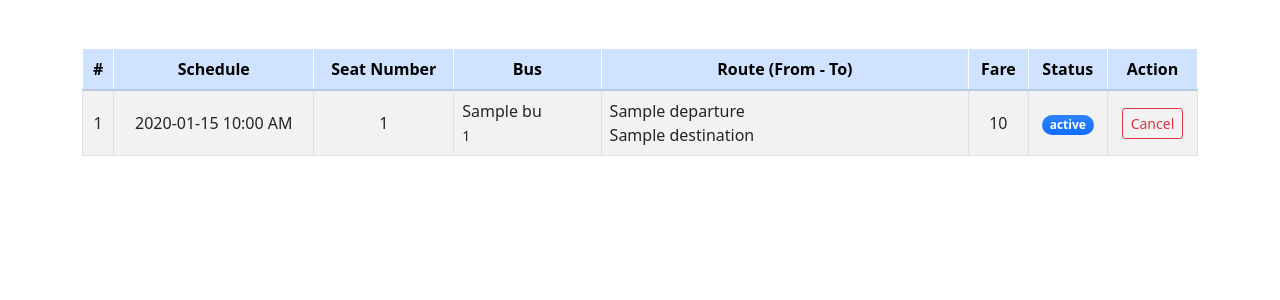
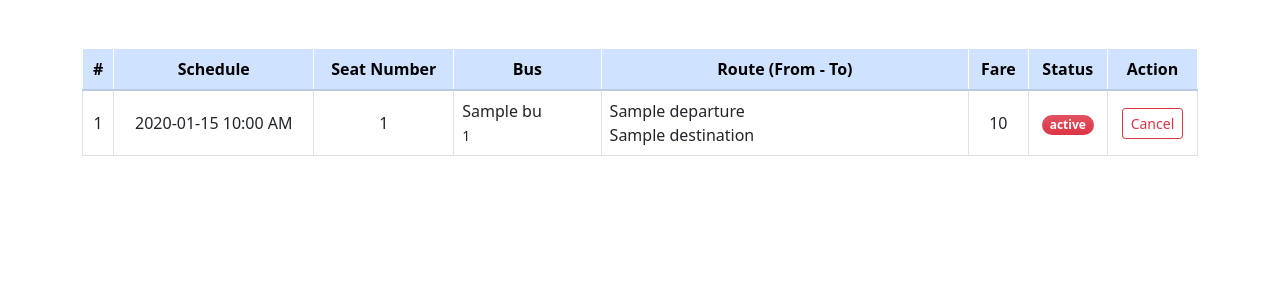
Before and after one commit to Nathaniel81/Bus-Reservation-System, a Django app: template core/templates/core/scheduled_trip.html in a window 1280 px wide. Shown: the part 72-372 px from the top of the page. Run offline with Django 3.2, Linux system fonts and the light colour scheme; the template is opened without the code that fills it: most values are stand-ins (such as "Sample title", 1, 10 or a date in 2020); some libraries are stand-ins or nearby versions.

Commit message:
Add status badge on scheduled table

```diff
--- a/core/templates/core/scheduled_trip.html
+++ b/core/templates/core/scheduled_trip.html
@@ -2,7 +2,7 @@
 {% load static %}
 {% block content %}
 <div class="mt-5 mb-4">
-	<table class="table table-bordered table-hover table-striped">
+	<table class="table table-bordered">
 		<thead class="table-primary">
 			<tr class="px-2 py-1 align-middle text-center">
 				<th>#</th>
@@ -43,9 +43,15 @@
 				</td>
 				<td class="px-2 py-1 align-middle text-center">{{ booking.schedule.price }}</td>
 				<td class="px-2 py-1 align-middle text-center">
-					<small class="bg-primary badge rounded-pill bg-gradient px-2">
-						{{ booking.schedule.get_status_display }}
-					</small>
+					{% if booking.schedule.status == '1' %}
+						<span class="bg-success badge rounded-pill bg-gradient px-2">
+							{{ booking.schedule.get_status_display }}
+						</span>
+					{% else %}
+						<span class="bg-danger badge rounded-pill bg-gradient px-2">
+							{{ booking.schedule.get_status_display }}
+						</span>
+					{% endif %}
 				</td>
 				<td class="px-2 py-1 align-middle text-center">
 					<a href="" class="btn btn-sm btn-outline-danger ">Cancel</a>
```
